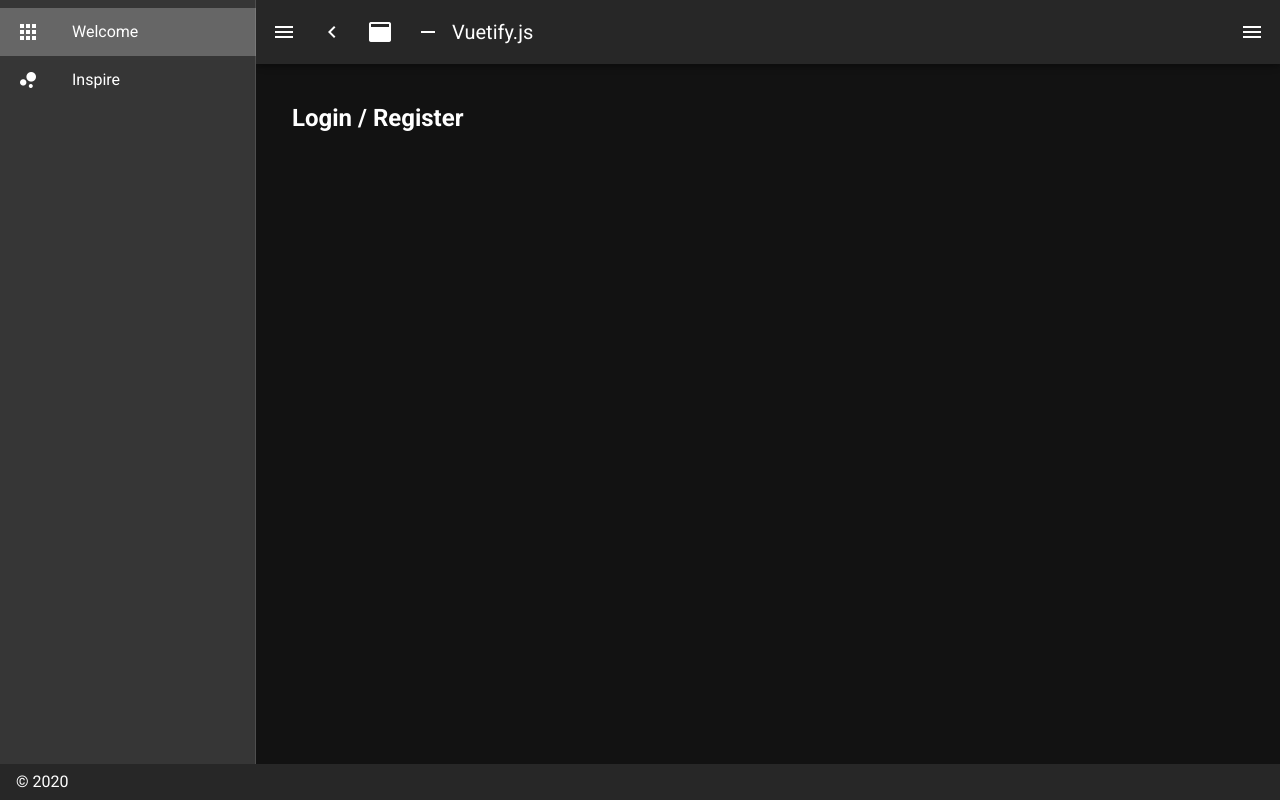
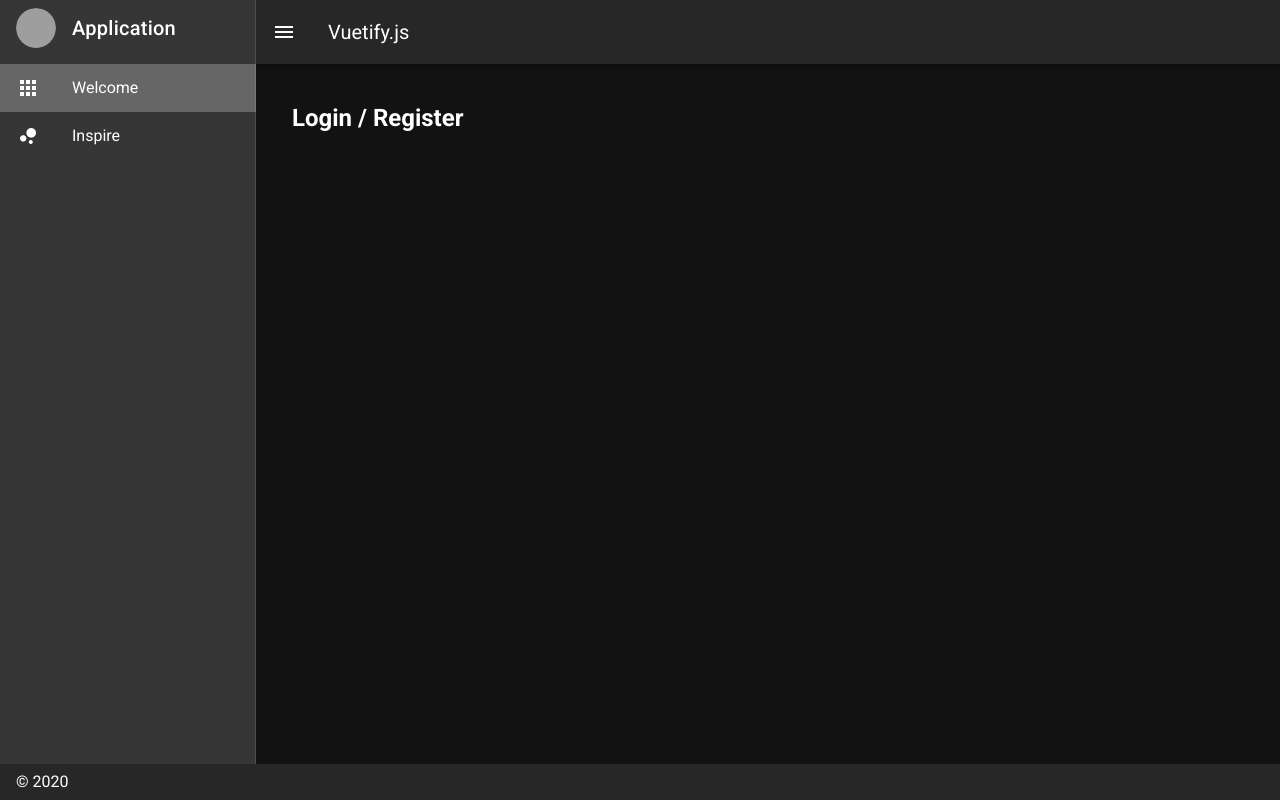
Before and after one commit to nytro04/guards-sys-frontend, a Nuxt app: page / in a window 1280 px wide. Both pictures are taken after a click on the button 28 px from the left and 32 px from the top of the page. Built offline with nearby package versions, Linux system fonts and the light colour scheme; grey boxes are pictures that could not be loaded.

Commit message:
style: changes to the navigation bar and drawer

```diff
--- a/layouts/default.vue
+++ b/layouts/default.vue
@@ -1,12 +1,25 @@
 <template>
-  <v-app dark>
+  <v-app class="grey lighten-4" dark>
     <v-navigation-drawer
       v-model="drawer"
+      class="deep-pupple accent-4"
+      dark
       :mini-variant="miniVariant"
       :clipped="clipped"
       fixed
       app
     >
+      <v-list-item>
+        <v-list-item-avatar>
+          <img src="https://randomuser.me/api/portraits/men/81.jpg" />
+        </v-list-item-avatar>
+        <v-list-item-content>
+          <v-list-item-title class="title">
+            Application
+          </v-list-item-title>
+        </v-list-item-content>
+      </v-list-item>
+
       <v-list>
         <v-list-item
           v-for="(item, i) in items"
@@ -26,27 +39,27 @@
     </v-navigation-drawer>
     <v-app-bar :clipped-left="clipped" fixed app>
       <v-app-bar-nav-icon @click.stop="drawer = !drawer" />
-      <v-btn icon @click.stop="miniVariant = !miniVariant">
+      <!-- <v-btn icon @click.stop="miniVariant = !miniVariant">
         <v-icon>mdi-{{ `chevron-${miniVariant ? 'right' : 'left'}` }}</v-icon>
-      </v-btn>
-      <v-btn icon @click.stop="clipped = !clipped">
+      </v-btn> -->
+      <!-- <v-btn icon @click.stop="clipped = !clipped">
         <v-icon>mdi-application</v-icon>
-      </v-btn>
-      <v-btn icon @click.stop="fixed = !fixed">
+      </v-btn> -->
+      <!-- <v-btn icon @click.stop="fixed = !fixed">
         <v-icon>mdi-minus</v-icon>
-      </v-btn>
+      </v-btn> -->
       <v-toolbar-title v-text="title" />
       <v-spacer />
-      <v-btn icon @click.stop="rightDrawer = !rightDrawer">
+      <!-- <v-btn icon @click.stop="rightDrawer = !rightDrawer">
         <v-icon>mdi-menu</v-icon>
-      </v-btn>
+      </v-btn> -->
     </v-app-bar>
-    <v-content>
+    <v-main>
       <v-container>
         <nuxt />
       </v-container>
-    </v-content>
-    <v-navigation-drawer v-model="rightDrawer" :right="right" temporary fixed>
+    </v-main>
+    <!-- <v-navigation-drawer v-model="rightDrawer" :right="right" temporary fixed>
       <v-list>
         <v-list-item @click.native="right = !right">
           <v-list-item-action>
@@ -57,7 +70,7 @@
           <v-list-item-title>Switch drawer (click me)</v-list-item-title>
         </v-list-item>
       </v-list>
-    </v-navigation-drawer>
+    </v-navigation-drawer> -->
     <v-footer :fixed="fixed" app>
       <span>&copy; {{ new Date().getFullYear() }}</span>
     </v-footer>
```
Also changed, not shown: package.json (+8 -2 lines), components/layout/Navbar.vue (added), 1 other file (tests, documents, lock files or other folders).
